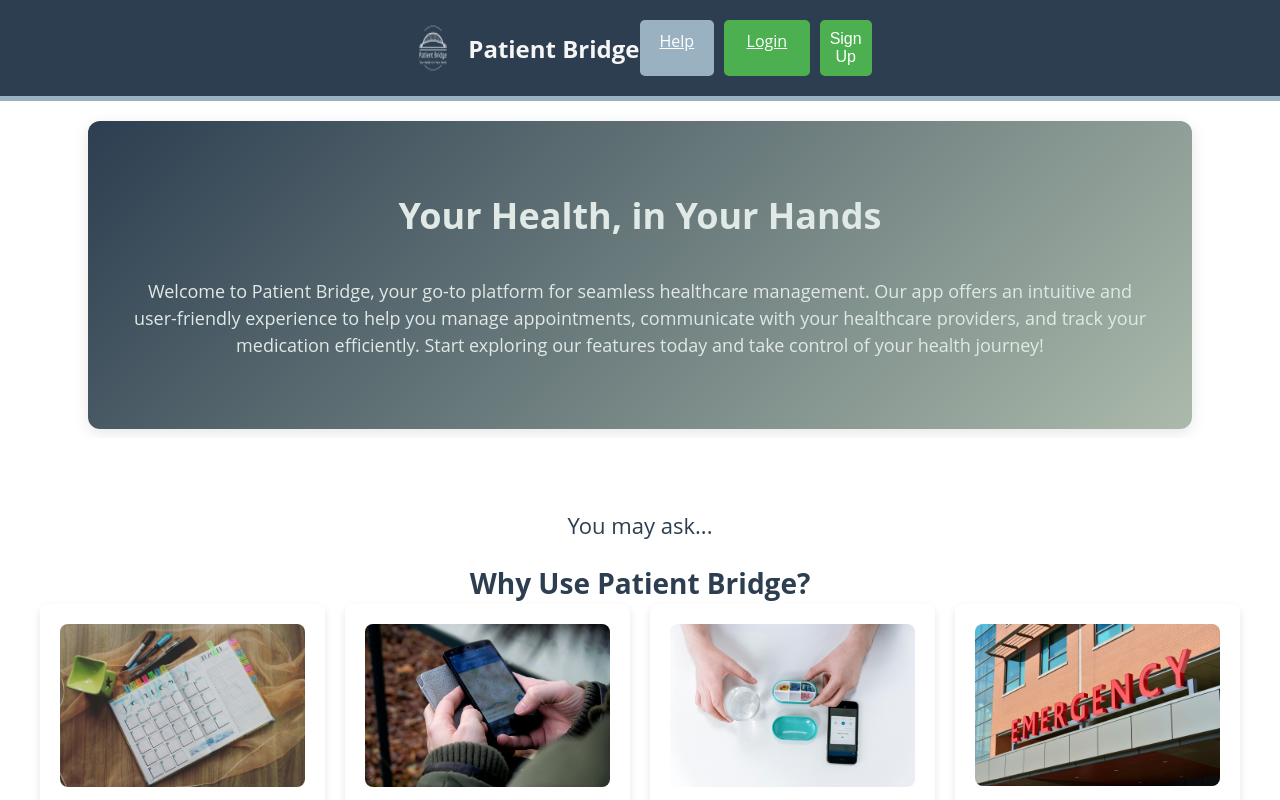
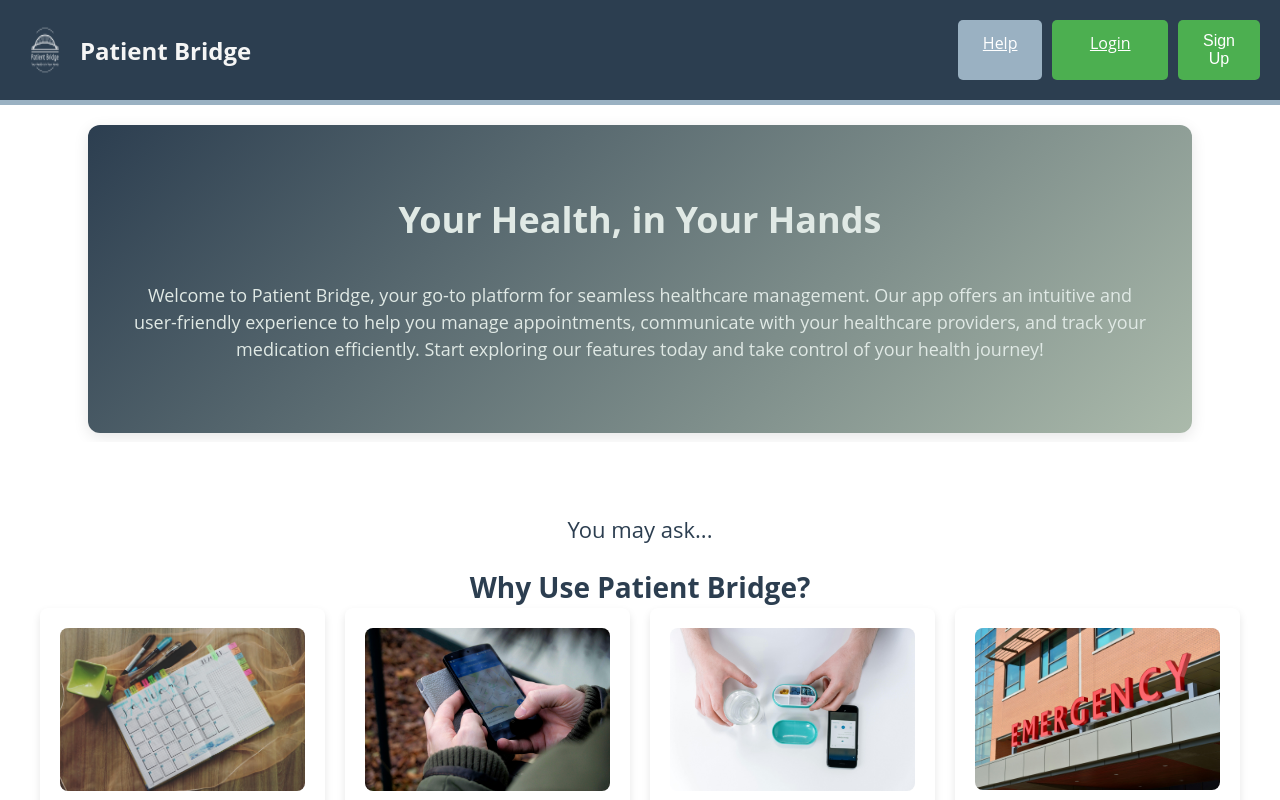
Before and after one commit to JewandreJuliano/Patient-Bridge, a React (Create React App) app in the folder patient-bridge/: page / in a window 1280 px wide. Shown: the top 800 px of the page. Built offline with nearby package versions, Linux system fonts and the light colour scheme.

Commit message:
Fixed the Landing page Header

```diff
--- a/patient-bridge/package.json
+++ b/patient-bridge/package.json
@@ -10,6 +10,7 @@
     "@testing-library/react": "^13.4.0",
     "@testing-library/user-event": "^13.5.0",
     "axios": "^1.7.7",
+    "mssql": "^11.0.1",
     "react": "^18.3.1",
     "react-dom": "^18.3.1",
     "react-router-dom": "^6.26.2",
--- a/patient-bridge/src/styles/LandingPage.css
+++ b/patient-bridge/src/styles/LandingPage.css
@@ -17,6 +17,7 @@
 .logo-title {
     display: flex;
     align-items: center;
+    flex-grow: 1;
 }
 
 .icon {
@@ -35,8 +36,19 @@
     display: flex;
     gap: 10px;
 }
+.auth-buttons .login-btn,
+.auth-buttons .signup-btn,
+.auth-buttons .help-btn {
+    padding: 12px 25px;
+    border: none;
+    border-radius: 5px;
+    cursor: pointer;
+    font-size: 16px;
+    transition: background-color 0.3s ease;
+}
 .signup-dropdown {
     position: relative;
+    width: auto;
 }
 
 .dropdown-menu {
@@ -100,27 +112,27 @@
     justify-content: center;
     align-items: center;
     text-align: center;
-    background: linear-gradient(135deg, #2c3e50, #abbaab); /* Gradient background */
+    background: linear-gradient(135deg, #2c3e50, #abbaab);
     padding: 40px;
     border-radius: 12px;
     width: 80%;
-    margin: 20px auto; /* Adjusted margin for spacing from the header */
+    margin: 20px auto;
     color: white;
-    box-shadow: 0px 4px 15px rgba(0, 0, 0, 0.1); /* Subtle box shadow */
-    animation: fadeIn 1.5s ease-in-out; /* Fade-in animation */
+    box-shadow: 0px 4px 15px rgba(0, 0, 0, 0.1);
+    animation: fadeIn 1.5s ease-in-out;
 }
 
 .hero-tagline {
     font-size: 36px;
     font-weight: bold;
     color: #e0e9e5;
-    margin-bottom: 20px; /* More space below the tagline */
+    margin-bottom: 20px;
 }
 
 .hero-description {
-    font-size: 18px; /* Adjusted size of the description */
-    line-height: 1.5; /* Spaced lines for readability */
-    margin-bottom: 30px; /* Space below description for the button */
+    font-size: 18px;
+    line-height: 1.5;
+    margin-bottom: 30px;
     color: #e0e9e5;
 }
 
@@ -193,11 +205,11 @@
 }
 .intro-text {
     font-size: 22px;
-    color: #2c3e50; /* Same color as the section title for consistency */
-    margin-bottom: 10px; /* Space between the new text and the section title */
+    color: #2c3e50;
+    margin-bottom: 10px;
     font-weight: normal;
     text-align: center;
-    line-height: 1.4; /* Adjusted for readability */
+    line-height: 1.4;
 }
 
 .benefit-item h3 {
@@ -241,7 +253,6 @@
     color: #9ab1c2;
 }
 
-/* Animation for the hero section */
 @keyframes fadeIn {
     0% { opacity: 0; transform: translateY(20px); }
     100% { opacity: 1; transform: translateY(0); }
```
Also changed, not shown: patient-bridge/src/components/LandingPage.js (+1 -6 lines).
